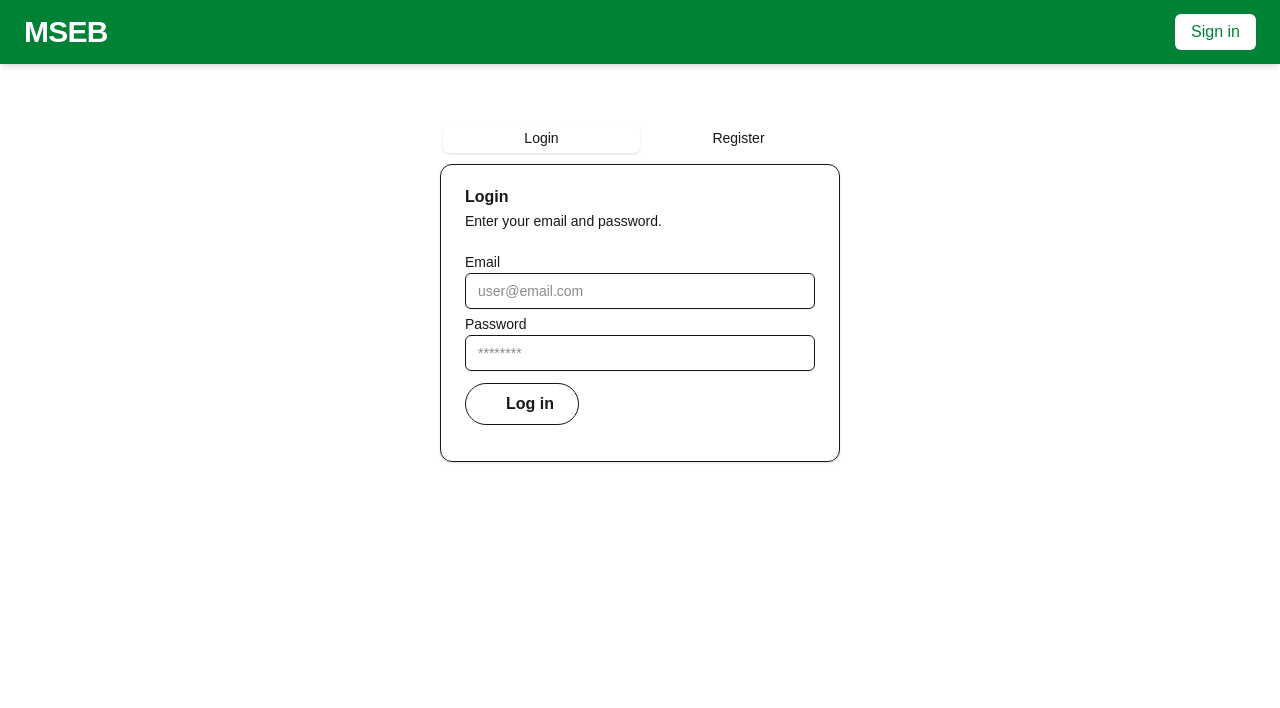
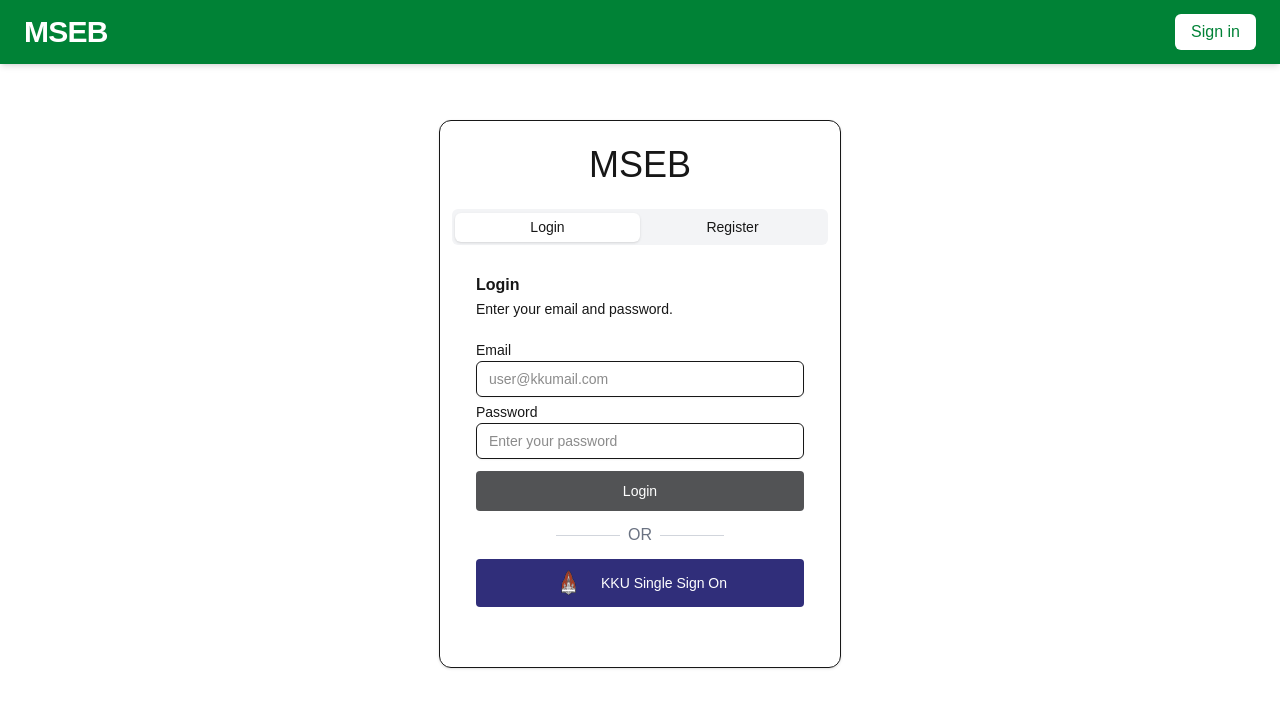
Before and after one commit to panascha/MDKKUQUIZ, a Next.js app: page /login in a window 1280 px wide. Shown: the top 708 px of the page. Built offline with nearby package versions, Linux system fonts and the light colour scheme; no server answers.

Commit message:
update login page

```diff
--- a/src/app/login/page.tsx
+++ b/src/app/login/page.tsx
@@ -1,4 +1,5 @@
 "use client";
+import { ButtonWithLogo } from "@/components/magicui/Buttonwithlogo";
 import { InteractiveHoverButton } from "@/components/magicui/InteractiveHoverButton";
 import {
   Card,
@@ -123,15 +124,23 @@ const Page = () => {
 
   return (
     <main className="mx-auto pt-20 my-10 flex w-full max-w-screen-xl items-center justify-center justify-self-center px-8">
-      <Tabs defaultValue="login" className="w-[400px]">
-        <TabsList className="grid w-full grid-cols-2">
-          <TabsTrigger value="login">Login</TabsTrigger>
-          <TabsTrigger value="register">Register</TabsTrigger>
+      <Card>
+        <div className="flex items-center justify-center text-4xl">
+          MSEB
+        </div>
+      <Tabs defaultValue="login" className="w-[400px] px-3">
+        <TabsList className="grid w-full grid-cols-2 bg-gray-100 rounded-md transition-all duration-300 ease-in-out">
+          <TabsTrigger value="login" className="transition-colors duration-300 ease-in-out cursor-pointer">
+            Login
+          </TabsTrigger>
+          <TabsTrigger value="register" className="transition-colors duration-300 ease-in-out cursor-pointer">
+            Register
+          </TabsTrigger>
         </TabsList>
 
         {/* Login Form */}
         <TabsContent value="login">
-          <Card>
+          <Card className="border-0 shadow-none">
             <CardHeader>
               <CardTitle>Login</CardTitle>
               <CardDescription>Enter your email and password.</CardDescription>
@@ -143,7 +152,7 @@ const Page = () => {
                   <Input
                     id="email"
                     type="email"
-                    placeholder="user@email.com"
+                    placeholder="user@kkumail.com"
                     value={email}
                     onChange={(e) => setEmail(e.target.value)}
                   />
@@ -153,17 +162,30 @@ const Page = () => {
                   <Input
                     id="password"
                     type="password"
-                    placeholder="********"
+                    placeholder="Enter your password"
                     value={password}
                     onChange={(e) => setPassword(e.target.value)}
                   />
                 </div>
                 {error && <p className="text-red-500">{error}</p>}
               </CardContent>
-              <CardFooter className="py-3">
-                <InteractiveHoverButton type="submit">
+              <CardFooter className="py-3 flex flex-col items-center gap-3">
+                {/* <InteractiveHoverButton type="submit">
                   Log in
-                </InteractiveHoverButton>
+                  </InteractiveHoverButton> */}
+                <ButtonWithLogo type="submit">
+                    Login
+                  </ButtonWithLogo>
+                  <div className="flex items-center justify-center">
+                    <div className="h-px bg-gray-300 w-16"></div>
+                    <span className="mx-2 text-gray-500">OR</span>
+                    <div className="h-px bg-gray-300 w-16"></div>
+                  </div>
+
+                  <ButtonWithLogo logo={<img src="/kkulogo.svg" alt="Logo" />} type="submit"
+                    className="bg-[#302E7A] hover:bg-[#302E7A]/90">
+                    KKU Single Sign On
+                  </ButtonWithLogo>
               </CardFooter>
             </form>
           </Card>
@@ -171,7 +193,7 @@ const Page = () => {
 
         {/* Register Form */}
         <TabsContent value="register">
-          <Card>
+          <Card className="border-0 shadow-none">
             <CardHeader>
               <CardTitle>Register</CardTitle>
               <CardDescription>Create your account.</CardDescription>
@@ -179,10 +201,10 @@ const Page = () => {
             <form onSubmit={handleRegister}>
               <CardContent className="space-y-2">
                 <div className="space-y-1">
-                  <Label htmlFor="name">Name</Label>
+                  <Label htmlFor="name">Username</Label>
                   <Input
                     id="name"
-                    placeholder="Firstname Lastname"
+                    placeholder="Enter your username"
                     value={name}
                     onChange={(e) => setName(e.target.value)}
                   />
@@ -192,7 +214,7 @@ const Page = () => {
                   <Input
                     id="reg-email"
                     type="email"
-                    placeholder="zeng@example.com"
+                    placeholder="user@kkumail.com"
                     value={regEmail}
                     onChange={(e) => setRegEmail(e.target.value)}
                   />
@@ -208,11 +230,11 @@ const Page = () => {
                   />
                 </div>
                 <div className="space-y-1">
-                  <Label htmlFor="new-password">New Password</Label>
+                  <Label htmlFor="new-password">Password</Label>
                   <Input
                     id="new-password"
                     type="password"
-                    placeholder="********"
+                    placeholder="Enter your password"
                     value={newPassword}
                     onChange={(e) => setNewPassword(e.target.value)}
                   />
@@ -222,7 +244,7 @@ const Page = () => {
                   <Input
                     id="confirm-password"
                     type="password"
-                    placeholder="********"
+                    placeholder="Confirm your password"
                     value={confirmPassword}
                     onChange={(e) => setConfirmPassword(e.target.value)}
                   />
@@ -230,14 +252,18 @@ const Page = () => {
                 {error && <p className="text-red-500">{error}</p>}
               </CardContent>
               <CardFooter className="py-3">
-                <InteractiveHoverButton type="submit">
+                {/* <InteractiveHoverButton type="submit">
                   Register
-                </InteractiveHoverButton>
+                </InteractiveHoverButton> */}
+                  <ButtonWithLogo type="submit">
+                    Register
+                  </ButtonWithLogo>
               </CardFooter>
             </form>
           </Card>
         </TabsContent>
-      </Tabs>
+        </Tabs>
+        </Card>
     </main>
   );
 };
--- /dev/null
+++ b/src/components/magicui/Buttonwithlogo.tsx
@@ -0,0 +1,39 @@
+import { cn } from "@/lib/utils";
+import React from "react";
+
+type ButtonWithLogoProps = React.ButtonHTMLAttributes<HTMLButtonElement> & {
+    logo?: React.ReactNode; // Make logo optional
+};
+
+export const ButtonWithLogo = React.forwardRef<
+    HTMLButtonElement,
+    ButtonWithLogoProps
+>(({ children, className, logo, ...props }, ref) => {
+    return (
+        <button
+            ref={ref}
+            className={cn(
+            "justify-center cursor-pointer w-full text-white bg-[#525355] hover:bg-[#525355]/90 focus:ring-4 focus:outline-none focus:ring-[#24292F]/50 font-medium rounded-sm text-sm px-5 py-2.5 text-center inline-flex items-center dark:focus:ring-gray-500 dark:hover:bg-[#050708]/30 dark:bg-[#050708] transition-all duration-300 ease-in-out group",
+            className
+            )}
+            {...props}
+        >
+            {logo && (
+            <div className="w-8 h-7 me-4 flex items-center justify-center transition-all duration-300 group-hover:-translate-x-14">
+                {logo}
+            </div>
+            )} {/* Render logo only if provided */}
+            <span
+            className="text-sm text-center text-white transition-all duration-300 group-hover:translate-x-12 group-hover:opacity-0"
+            >
+            {children}
+            </span>
+            <span
+            className="absolute opacity-0 text-sm text-center text-white transition-all duration-300 group-hover:opacity-100 group-hover:translate-x-0"
+            >
+            {children} ദ്ദി(˵ •̀ ᴗ - ˵ ) ✧
+            </span>
+        </button>
+    );
+});
+ButtonWithLogo.displayName = "ButtonWithLogo";
--- a/src/components/ui/Input.tsx
+++ b/src/components/ui/Input.tsx
@@ -9,7 +9,7 @@ function Input({ className, type, ...props }: React.ComponentProps<"input">) {
       data-slot="input"
       className={cn(
         "file:text-foreground placeholder:text-muted-foreground selection:bg-primary selection:text-primary-foreground dark:bg-input/30 border-input flex h-9 w-full min-w-0 rounded-md border bg-transparent px-3 py-1 text-base shadow-xs transition-[color,box-shadow] outline-none file:inline-flex file:h-7 file:border-0 file:bg-transparent file:text-sm file:font-medium disabled:pointer-events-none disabled:cursor-not-allowed disabled:opacity-50 md:text-sm",
-        "focus-visible:border-ring focus-visible:ring-ring/50 focus-visible:ring-[3px]",
+        "focus-visible:border-ring focus-visible:ring-ring/50 focus-visible:ring-[2px]",
         "aria-invalid:ring-destructive/20 dark:aria-invalid:ring-destructive/40 aria-invalid:border-destructive",
         className,
       )}
```
Also changed, not shown: public/kkulogo.svg (added).
